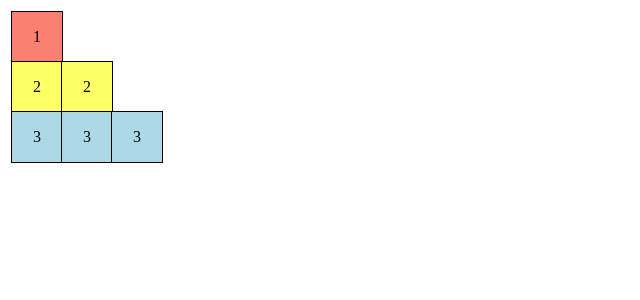
After one commit to voltkigisa/pw2024_233040043, a PHP site: page /1c.php in a window 1280 px wide. The commit adds this page. Shown: the top 300 px of the page, without its empty margins (0-640 px from the left). Run offline with PHP 8.4, Linux system fonts and the light colour scheme.

Commit message:
tugas1 selesai

```diff
--- a/tugas/tugas1/1a.php
+++ b/tugas/tugas1/1a.php
@@ -10,6 +10,6 @@ $bundar = "Bundar";
     <title>Topi saya bundar</title>
 </head>
 <body>
-    <h2><?php echo '"'.$topi.' saya '.$bundar.', '.$bundar.' '.$topi.' saya."'; ?></h2>
+    <h2><i><?php echo '"'.$topi.' saya '.$bundar.', '.$bundar.' '.$topi.' saya."'; ?></i></h2>
 </body>
 </html>
--- /dev/null
+++ b/tugas/tugas1/1c.php
@@ -0,0 +1,104 @@
+<!DOCTYPE html>
+<html lang="en">
+<head>
+    <meta charset="UTF-8">
+    <meta name="viewport" content="width=device-width, initial-scale=1.0">
+    <title>1c - pw</title>
+
+    <style>
+        .kotak{
+            width: 500px;
+            height: 100px;
+            margin: 0 0;
+            display: grid;
+            grid-template-columns: 50px 50px 50px ;
+            grid-template-rows: 50px 50px 50px;
+            grid-template-areas:    'kotak1 kotak1 kotak1 '
+                                    'kotak2 kotak2_1 kotak2_1'
+                                    'kotak3 kotak3_1 kotak3_2';
+
+        }
+        .kotak1{
+            grid-area: kotak1;
+            position: relative;
+            width: 50px;
+            height: 50px;
+            background-color: salmon;
+            text-align: center;
+            line-height: 50px;
+            margin: 3px;
+            border: 1px solid black;
+        }
+        .kotak2{
+            grid-area: kotak2;
+            position: relative;
+            width: 50px;
+            height: 50px;
+            background-color: #ff6;
+            text-align: center;
+            line-height: 50px;
+            margin: 3px;
+            border: 1px solid black;
+        }
+
+        .kotak2_1{
+            grid-area: kotak2.1;
+            position: relative;
+            width: 50px;
+            height: 50px;
+            background-color: #ff6;
+            text-align: center;
+            line-height: 50px;
+            margin: 3px;
+            border: 1px solid black;
+        }
+
+        .kotak3{
+            grid-area: kotak3;
+            position: relative;
+            width: 50px;
+            height: 50px;
+            background-color: lightblue;
+            text-align: center;
+            line-height: 50px;
+            margin: 3px;
+            border: 1px solid black;
+        }
+
+        .kotak3_1{
+            grid-area: kotak3_1;
+            position: relative;
+            width: 50px;
+            height: 50px;
+            background-color: lightblue;
+            text-align: center;
+            line-height: 50px;
+            margin: 3px;
+            border: 1px solid black;
+        }
+
+        .kotak3_2{
+            grid-area: kotak3_2;
+            position: relative;
+            width: 50px;
+            height: 50px;
+            background-color: lightblue;
+            text-align: center;
+            line-height: 50px;
+            margin: 3px;
+            border: 1px solid black;
+        }
+            </style>
+        </head>
+</head>
+<body>
+    <div class="kotak">
+        <div class="kotak1">1</div>
+        <div class="kotak2">2</div>
+        <div class="kotak2_1">2</div>
+        <div class="kotak3">3</div>
+        <div class="kotak3_1">3</div>
+        <div class="kotak3_2">3</div>
+    </div>
+</body>
+</html>
```
Also changed, not shown: tugas/tugas1/1b.php (added, +17 -0 lines).
